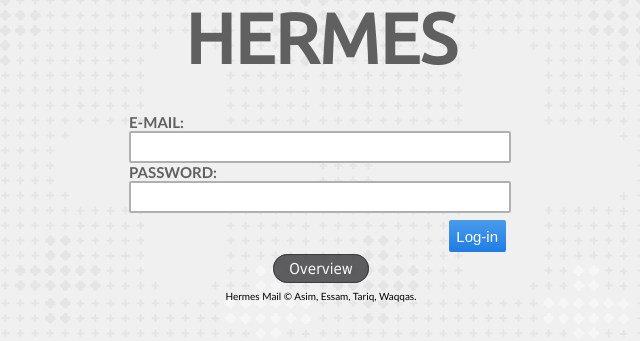
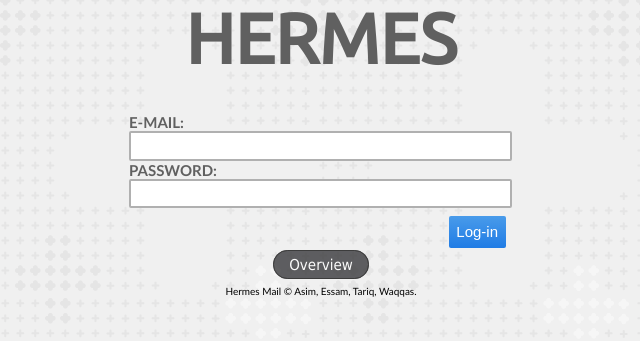
Before and after one commit to w-k-s/Hermes-Mail, a PHP site: page / in a window 1280 px wide. Shown: the part 185-526 px from the top of the page, without its empty margins (319-959 px from the left). Run offline with PHP 8.4, Linux system fonts and the light colour scheme; data that the repository does not hold is empty.

Commit message:
Just UI improvements

```diff
--- a/css/Login.css
+++ b/css/Login.css
@@ -74,10 +74,11 @@ body{
 
 .field{
 	width: 96%;
-	padding: 0.3em;
-	font-size: 16px;
+	padding: 0.4em;
+	font-size: 13px;
 	border: 2px solid #b0b0b0;
 	border-radius:2px;
+	font-weight: normal;
 }
 
 .button{
```
